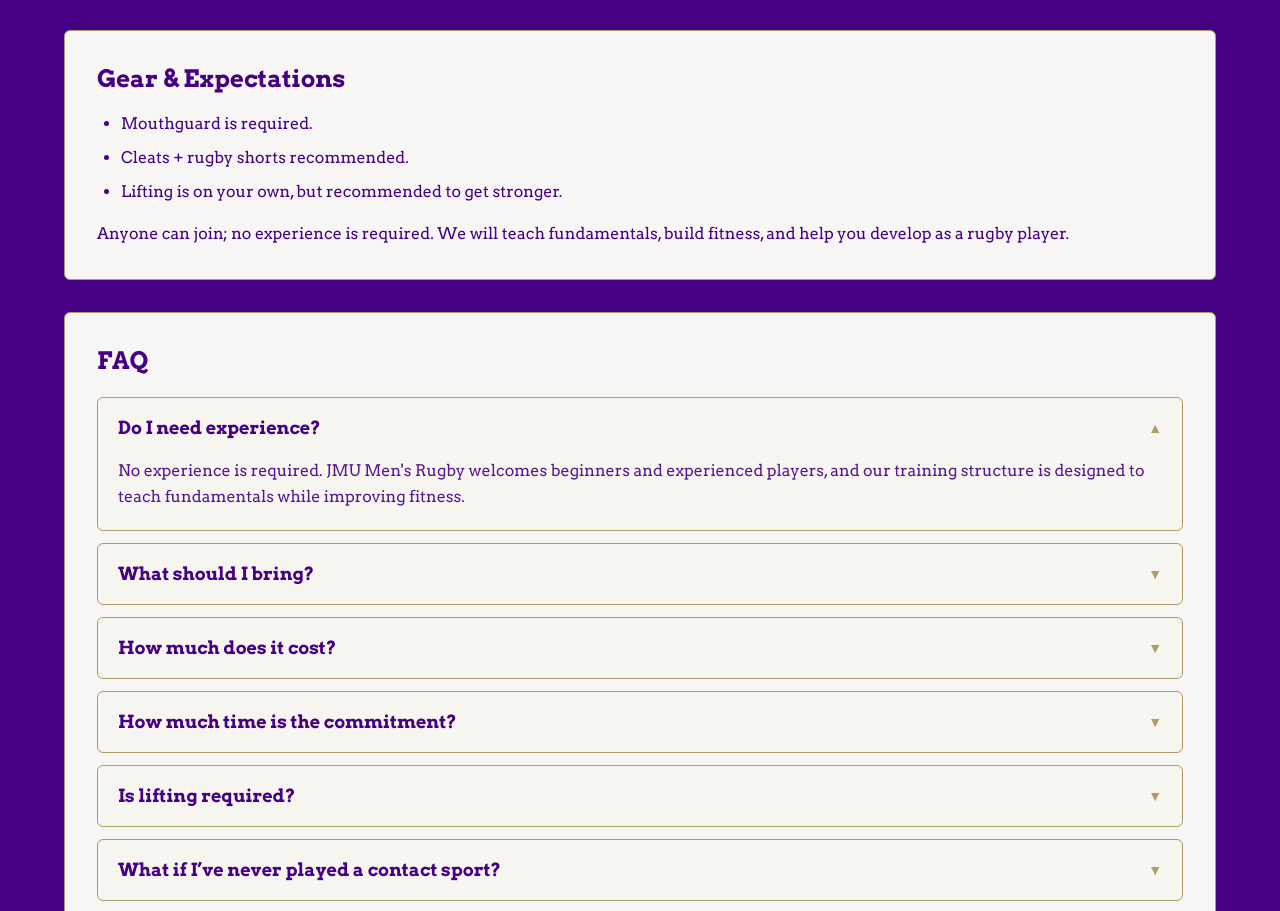
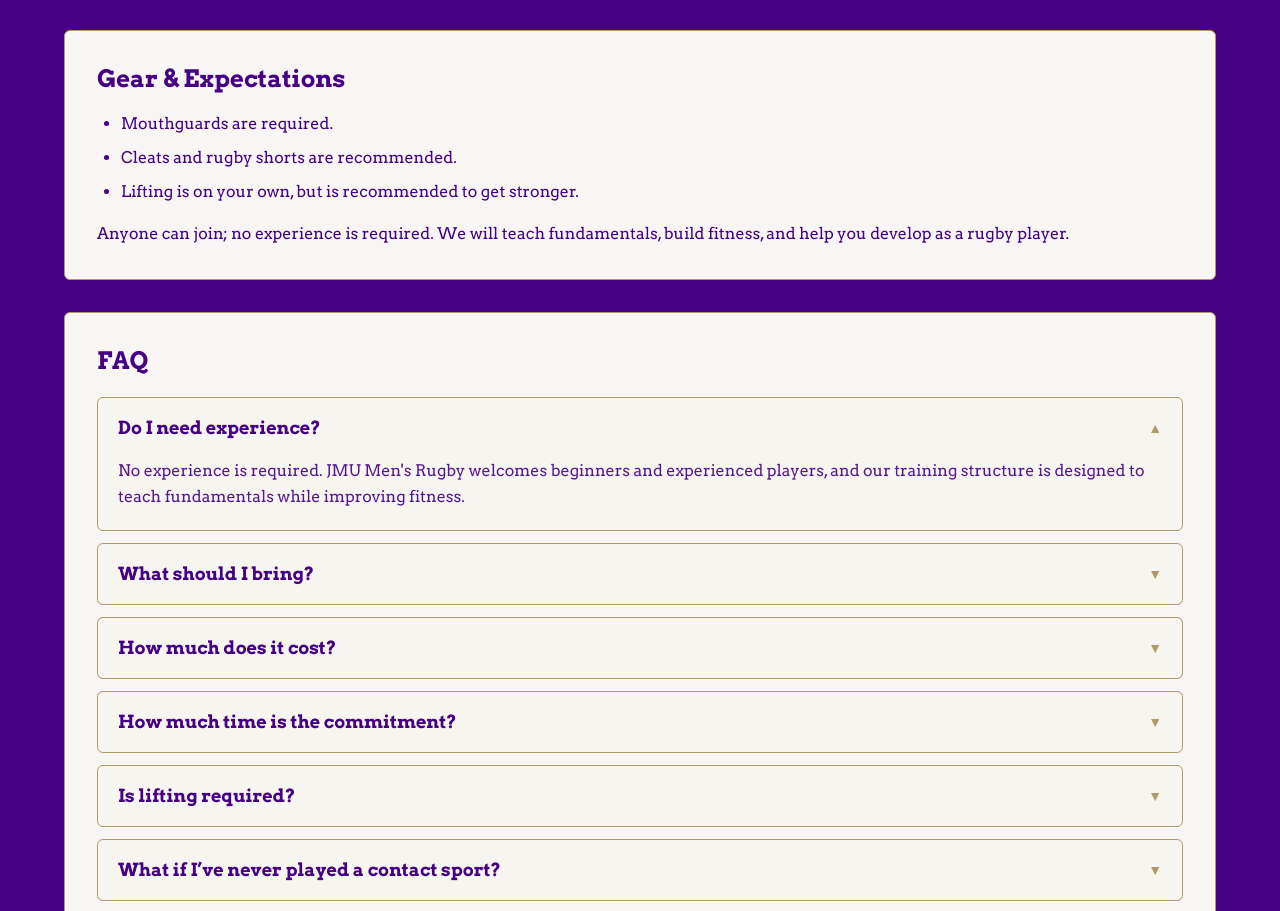
Before and after one commit to SWilford/jmu-rugby-site, a React (Vite) app: page /join in a window 1280 px wide. Shown: the part 1534-2445 px from the top of the page. Built offline with nearby package versions, Linux system fonts and the light colour scheme; no server answers; the database is empty.

Commit message:
Update gear requirements for clarity and consistency

```diff
--- a/src/data/joinInfo.js
+++ b/src/data/joinInfo.js
@@ -34,9 +34,9 @@ const JOIN_INFO_FALLBACK = {
     "Spring focuses on 7s, and others also play 15s.",
   ],
   gear: [
-    "Mouthguard is required.",
-    "Cleats + rugby shorts recommended.",
-    "Lifting is on your own, but recommended to get stronger.",
+    "Mouthguards are required.",
+    "Cleats and rugby shorts are recommended.",
+    "Lifting is on your own, but is recommended to get stronger.",
   ],
   eligibility:
     "Anyone can join; no experience is required. We will teach fundamentals, build fitness, and help you develop as a rugby player.",
```
